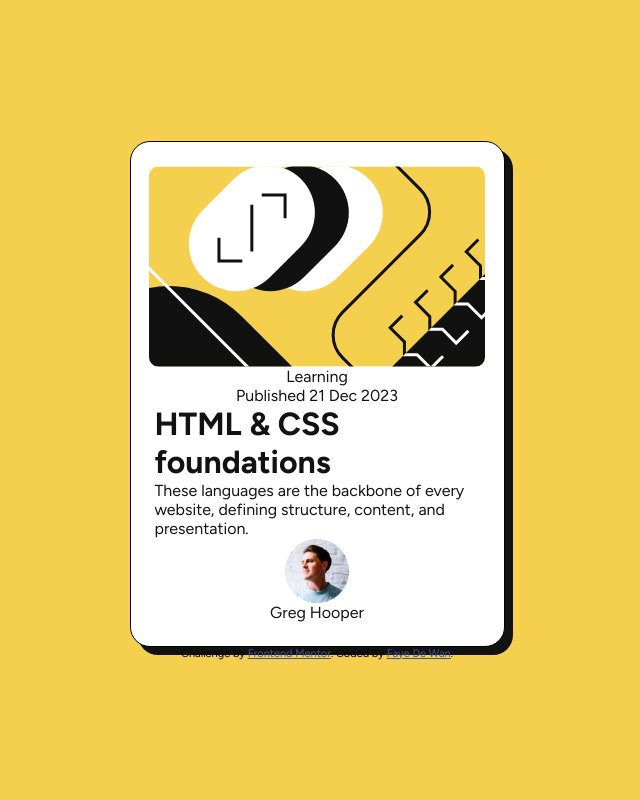
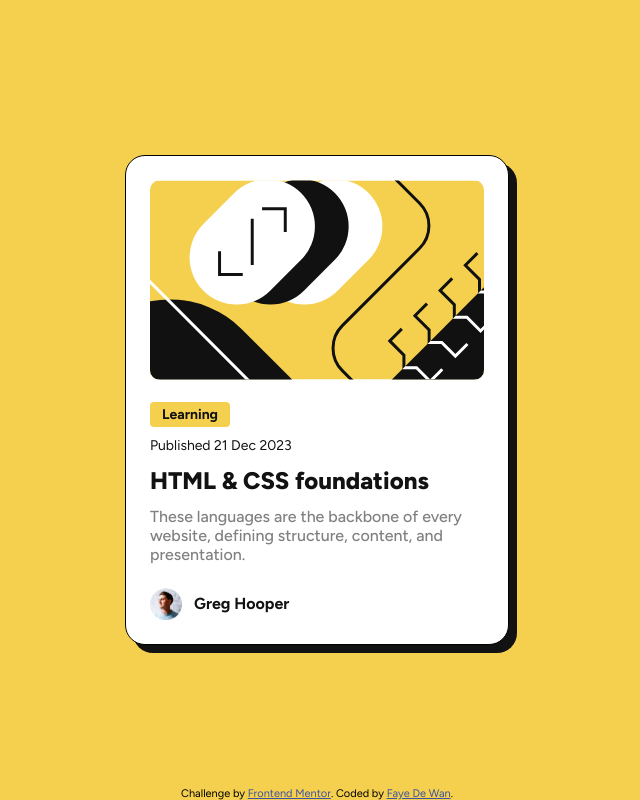
Before and after one commit to FayeVinyl/FM-blog-preview-card, a plain HTML site: page index.html in a window 1280 px wide. Shown: the whole page, without its empty margins (323-963 px from the left). Drawn offline with Linux system fonts and the light colour scheme.

Commit message:
basic styling

```diff
--- a/index.html
+++ b/index.html
@@ -15,17 +15,19 @@
   <main>
     <div class="card">
       <img class="card-img" src="assets/images/illustration-article.svg" alt="bold, abstract illustration in yellow, white, and black">
+      <div class="content">
+        <p class="category"><span>Learning</span></p>
 
-      <p class="category">Learning</p>
+        <time class="publish-date">Published 21 Dec 2023</time>
 
-      <time class="publish-date">Published 21 Dec 2023</time>
+        <h1>HTML & CSS foundations</h1>
 
-      <h1>HTML & CSS foundations</h1>
-
-      <p class="description">These languages are the backbone of every website, defining structure, content, and presentation.</p>
-
-      <img src="assets/images/image-avatar.webp" alt="avatar for Greg Hooper">
-      <p class="author-name">Greg Hooper</p>
+        <p class="description">These languages are the backbone of every website, defining structure, content, and presentation.</p>
+      </div>
+      <div class="author">
+        <img class="author-pic" src="assets/images/image-avatar.webp" alt="avatar for Greg Hooper">
+        <p class="author-name">Greg Hooper</p>
+    </div>
   </div>
   </main>
   <footer>
--- a/styles.css
+++ b/styles.css
@@ -30,16 +30,16 @@ body {
   justify-content: center;
   font-family: "Figtree", sans-serif;
   background-color: var(--yellow);
+  max-width: 1440px;
 }
 
 .card {
   background-color: var(--white);
   color: var(--black);
-  max-width: 375px;
+  max-width: 384px;
   border-radius: 8px;
   display: flex;
   flex-direction: column;
-  align-items: center;
   padding: 24px;
   border: 1px solid black;
   border-radius: 20px;
@@ -50,6 +50,56 @@ body {
   border-radius: 10px;
 }
 
+.content {
+  margin: 24px 0;
+}
+
+.category {
+  margin-bottom: 12px;
+}
+
+p span {
+  background-color: var(--yellow);
+  padding: 4px 12px;
+  font-weight: 700;
+  font-size: 14px;
+  border-radius: 4px;
+}
+
+.publish-date {
+  padding-top: 12px;
+  font-size: 14px;
+}
+
+h1 {
+  padding: 12px 0;
+  font-weight: 800;
+  font-size: 24px;
+}
+
+.description {
+  color: var(--grey);
+  font-weight: 500;
+}
+
+.author {
+  display: flex;
+}
+
+.author-pic {
+  width: 32px;
+}
+.author-name {
+  align-self: center;
+  font-weight: 700;
+  padding-left: 12px;
+}
+
+footer {
+  position: fixed;
+  bottom: 0;
+}
+
 .attribution {
   font-size: 11px;
   text-align: center;
```
